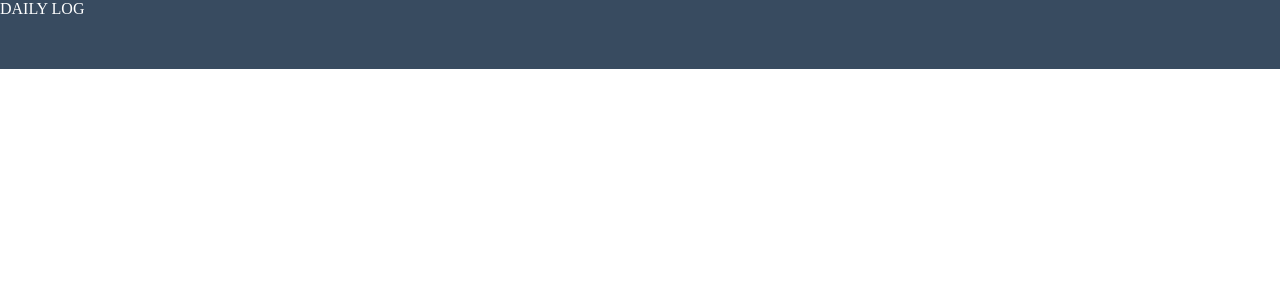
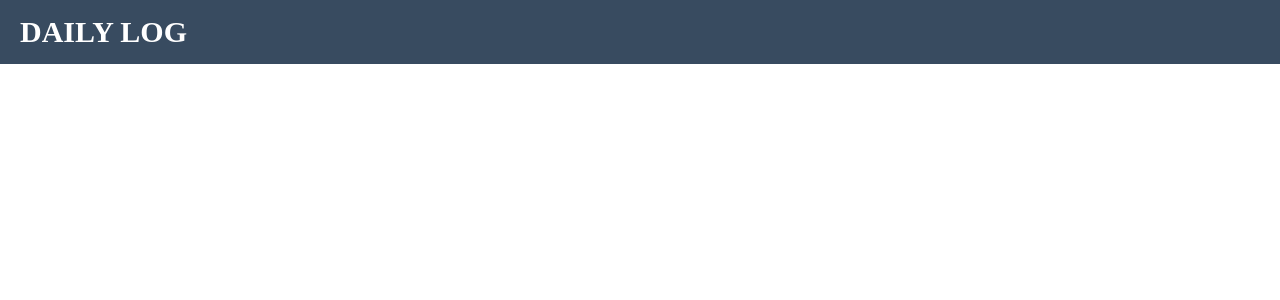
Before and after one commit to iinnu/daily-log, a React app: page / in a window 1280 px wide. Shown: the top 300 px of the page. Built offline with nearby package versions, Linux system fonts and the light colour scheme.

Commit message:
feat : Text 공통 컴포넌트 구현 및 Header 컴포넌에 적용

```diff
--- a/src/App.tsx
+++ b/src/App.tsx
@@ -1,7 +1,7 @@
 import { ThemeProvider } from 'styled-components';
 
-import GlobalStyles from './styles/GlobalStyles';
-import theme from './styles/theme';
+import GlobalStyles from '../styles/GlobalStyles';
+import theme from '../styles/theme';
 import { TodoPage } from './pages/TodoPage';
 
 export default function App() {
--- a/src/components/Header/Header.style.ts
+++ b/src/components/Header/Header.style.ts
@@ -2,5 +2,5 @@ import { styled } from 'styled-components';
 
 export const HeaderStyled = styled.div`
   background-color: ${(props) => props.theme.colors.primary};
-  height: 69px;
+  padding: 15px 20px;
 `;
--- a/src/components/Header/index.tsx
+++ b/src/components/Header/index.tsx
@@ -1,10 +1,7 @@
-import { Text } from '../common/Text';
+import { ReactNode } from 'react';
+
 import { HeaderStyled } from './Header.style';
 
-export const Header = () => {
-  return (
-    <HeaderStyled>
-      <Text>DAILY LOG</Text>
-    </HeaderStyled>
-  );
+export const Header = ({ children }: { children: ReactNode }) => {
+  return <HeaderStyled>{children}</HeaderStyled>;
 };
--- a/src/components/common/Text/Text.style.ts
+++ b/src/components/common/Text/Text.style.ts
@@ -1,12 +1,15 @@
 import { styled } from 'styled-components';
+import { Colors, FontSize, FontWeight } from 'styles/theme';
 
-import { Colors, FontSize } from '@/styles/theme';
-
-interface StyledTextProps {
-  color?: keyof Colors;
-  size?: keyof FontSize;
+export interface TextStypedProps {
+  $color?: keyof Colors;
+  $fontSize?: keyof FontSize;
+  $fontWeight?: keyof FontWeight;
 }
 
-export const TextStyled = styled.div<StyledTextProps>`
-  color: ${(props) => props.theme.colors.white};
+export const TextStyled = styled.div<TextStypedProps>`
+  color: ${({ $color, theme: { colors } }) => ($color ? colors[`${$color}`] : colors.black)};
+  font-size: ${({ $fontSize, theme: { fontSize } }) => ($fontSize ? fontSize[`${$fontSize}`] : fontSize.text)}px;
+  font-weight: ${({ $fontWeight, theme: { fontWeight } }) =>
+    $fontWeight ? fontWeight[`${$fontWeight}`] : fontWeight.regular};
 `;
--- a/src/components/common/Text/index.tsx
+++ b/src/components/common/Text/index.tsx
@@ -1,6 +1,14 @@
 import { ReactNode } from 'react';
-import { TextStyled } from './Text.style';
+import { TextStypedProps, TextStyled } from './Text.style';
 
-export const Text = ({ children }: { children: ReactNode }) => {
-  return <TextStyled>{children}</TextStyled>;
+interface TextProps extends TextStypedProps {
+  children?: ReactNode;
+}
+
+export const Text = ({ ...props }: TextProps) => {
+  return (
+    <TextStyled $color={props.$color} $fontSize={props.$fontSize} $fontWeight={props.$fontWeight}>
+      {props.children}
+    </TextStyled>
+  );
 };
--- a/src/pages/TodoPage.tsx
+++ b/src/pages/TodoPage.tsx
@@ -1,5 +1,14 @@
 import { Header } from '@/components/Header';
+import { Text } from '@/components/common/Text';
 
 export const TodoPage = () => {
-  return <Header />;
+  return (
+    <>
+      <Header>
+        <Text $color="white" $fontSize="title" $fontWeight="semiBold">
+          DAILY LOG
+        </Text>
+      </Header>
+    </>
+  );
 };
--- a/src/styles/theme.ts
+++ b/styles/theme.ts
@@ -1,3 +1,5 @@
+import { DefaultTheme } from 'styled-components';
+
 const colors = {
   primary: '#384B60',
   white: '#ffffff',
@@ -6,18 +8,26 @@ const colors = {
 };
 
 const fontSize = {
-  title: 20,
+  title: 30,
   subTitle: 16,
   text: 14,
 };
 
-const theme = {
+const fontWeight = {
+  regular: 300,
+  medium: 500,
+  semiBold: 700,
+  bold: 900,
+};
+
+const theme: DefaultTheme = {
   colors,
   fontSize,
+  fontWeight,
 };
 
 export type Colors = typeof colors;
 export type FontSize = typeof fontSize;
-export type Theme = typeof theme;
+export type FontWeight = typeof fontWeight;
 
 export default theme;
--- a/tsconfig.json
+++ b/tsconfig.json
@@ -18,5 +18,5 @@
     "strict": true,
     "skipLibCheck": true
   },
-  "include": ["src", "types"]
+  "include": ["src", "types", "styles"]
 }
```
Also changed, not shown: styles/theme.d.ts (added, +10 -0 lines), styles/GlobalStyles.tsx (renamed from src/styles/GlobalStyles.tsx).
